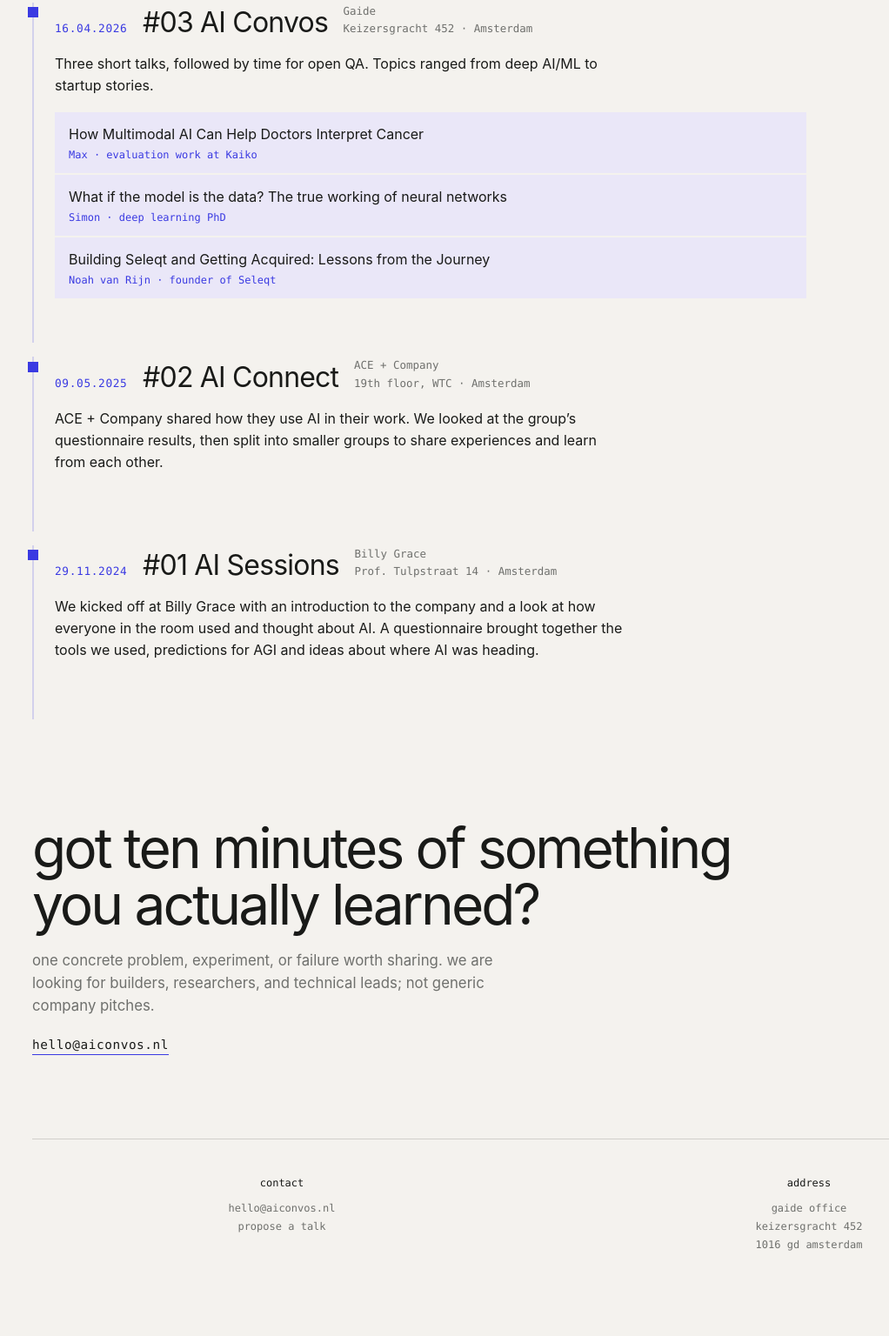
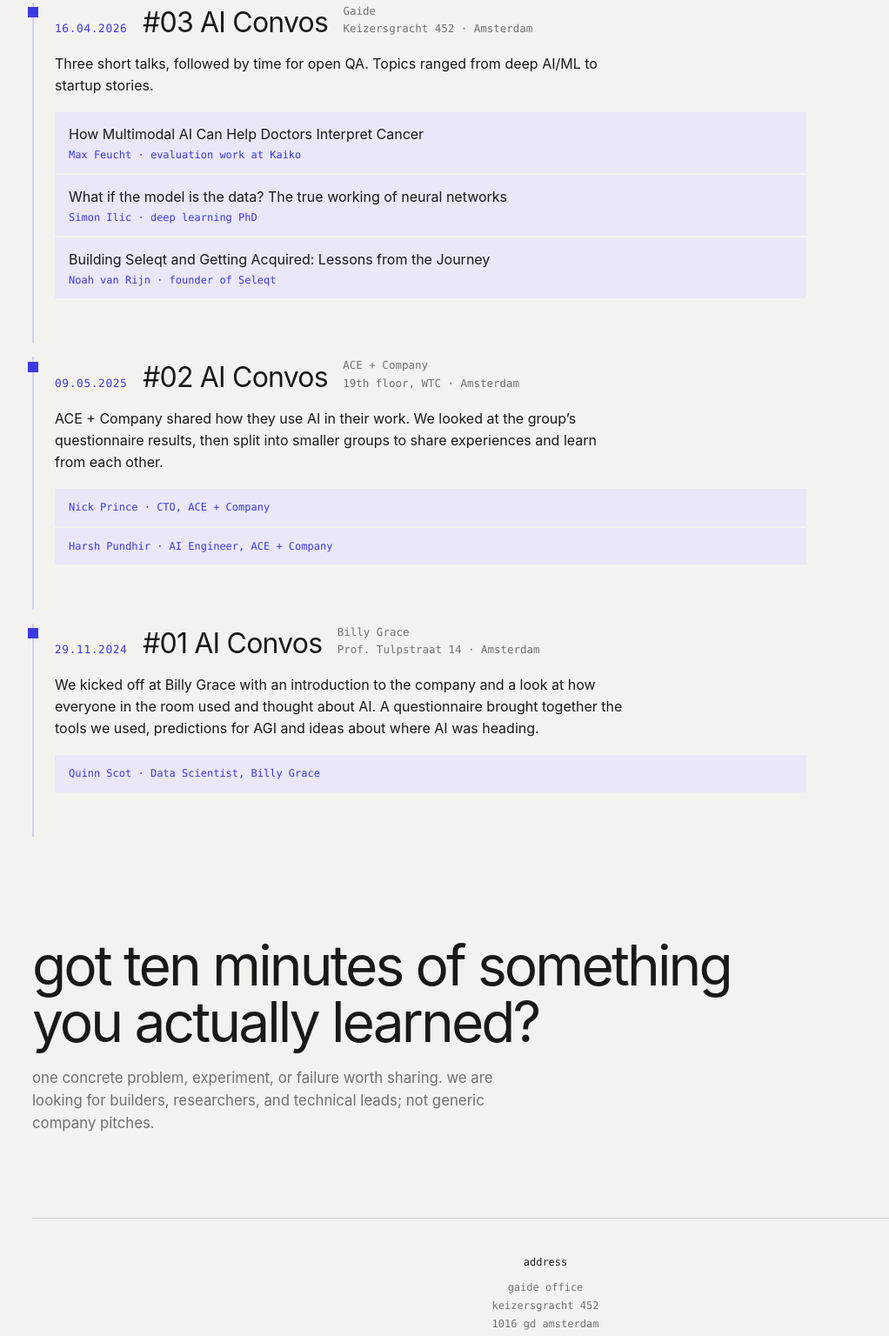
Before and after one commit to willemhuijzer/ai-convos-website, a plain HTML site: page index.html in a window 1280 px wide. Shown: the part 1323-2859 px from the top of the page at 87% size, without its empty margins (13-1035 px from the left). Before the commit the page ends 2805 px from the top, so only its background shows below. Drawn offline with Linux system fonts and the light colour scheme.

Commit message:
Title all editions AI Convos, add speaker names, remove contact email
Co-Authored-By: Claude Opus 5.5 <noreply@anthropic.com>

```diff
--- a/index.html
+++ b/index.html
@@ -180,6 +180,7 @@
     .talk { padding: 0.9rem 1rem; background: rgba(232, 228, 251, 0.78); }
     .talk-title { line-height: 1.35; }
     .talk-speaker { margin-top: 0.35rem; color: var(--accent); font-family: var(--mono); font-size: 0.75rem; }
+    .talk-speaker:first-child { margin-top: 0; }
 
     .section-title {
       max-width: 22ch;
@@ -196,7 +197,7 @@
 
     footer {
       display: grid;
-      grid-template-columns: repeat(2, minmax(0, 1fr));
+      grid-template-columns: minmax(0, 1fr);
       gap: 2rem;
       width: min(1180px, calc(100% - 40px));
       margin: 6rem auto 0;
@@ -240,7 +241,7 @@
     <nav class="site-nav" aria-label="Main navigation">
       <a href="#events">events</a>
       <a href="#speak">speak</a>
-      <a href="mailto:hello@aiconvos.nl?subject=Join%20AI%20Convos">join</a>
+      <a href="#events">join</a>
     </nav>
   </header>
 
@@ -265,8 +266,7 @@
         <div class="event-meta">
           19:00 till late<br>
           keizersgracht 452<br>
-          <span class="free">free</span><br>
-          <a class="text-link event-join" href="mailto:hello@aiconvos.nl?subject=Join%20AI%20Convos%20%234">join the list</a>
+          <span class="free">free</span>
         </div>
         <div class="event-date">05<span>.11.2026</span></div>
       </div>
@@ -284,11 +284,11 @@
         <div class="talks" aria-label="Talks at edition 3">
           <div class="talk">
             <div class="talk-title">How Multimodal AI Can Help Doctors Interpret Cancer</div>
-            <div class="talk-speaker">Max · evaluation work at Kaiko</div>
+            <div class="talk-speaker">Max Feucht · evaluation work at Kaiko</div>
           </div>
           <div class="talk">
             <div class="talk-title">What if the model is the data? The true working of neural networks</div>
-            <div class="talk-speaker">Simon · deep learning PhD</div>
+            <div class="talk-speaker">Simon Ilic · deep learning PhD</div>
           </div>
           <div class="talk">
             <div class="talk-title">Building Seleqt and Getting Acquired: Lessons from the Journey</div>
@@ -299,34 +299,41 @@
       <article class="past-event">
         <div class="past-heading">
           <time class="past-date" datetime="2025-05-09">09.05.2025</time>
-          <div class="past-title">#02 AI Connect</div>
+          <div class="past-title">#02 AI Convos</div>
           <div class="past-meta">ACE + Company<br>19th floor, WTC · Amsterdam</div>
         </div>
         <p class="past-summary">ACE + Company shared how they use AI in their work. We looked at the group’s questionnaire results, then split into smaller groups to share experiences and learn from each other.</p>
+        <div class="talks" aria-label="Speakers at edition 2">
+          <div class="talk">
+            <div class="talk-speaker">Nick Prince · CTO, ACE + Company</div>
+          </div>
+          <div class="talk">
+            <div class="talk-speaker">Harsh Pundhir · AI Engineer, ACE + Company</div>
+          </div>
+        </div>
       </article>
       <article class="past-event">
         <div class="past-heading">
           <time class="past-date" datetime="2024-11-29">29.11.2024</time>
-          <div class="past-title">#01 AI Sessions</div>
+          <div class="past-title">#01 AI Convos</div>
           <div class="past-meta">Billy Grace<br>Prof. Tulpstraat 14 · Amsterdam</div>
         </div>
         <p class="past-summary">We kicked off at Billy Grace with an introduction to the company and a look at how everyone in the room used and thought about AI. A questionnaire brought together the tools we used, predictions for AGI and ideas about where AI was heading.</p>
+        <div class="talks" aria-label="Speakers at edition 1">
+          <div class="talk">
+            <div class="talk-speaker">Quinn Scot · Data Scientist, Billy Grace</div>
+          </div>
+        </div>
       </article>
     </section>
 
     <section class="speak-section shell" id="speak" aria-labelledby="speak-title">
       <h2 class="section-title" id="speak-title">got ten minutes of something you actually learned?</h2>
       <p>one concrete problem, experiment, or failure worth sharing. we are looking for builders, researchers, and technical leads; not generic company pitches.</p>
-      <a class="text-link" href="mailto:hello@aiconvos.nl?subject=Talk%20proposal%20for%20AI%20Convos">hello@aiconvos.nl</a>
     </section>
   </main>
 
   <footer>
-    <div>
-      <div class="footer-title">contact</div>
-      <a href="mailto:hello@aiconvos.nl">hello@aiconvos.nl</a><br>
-      <a href="#speak">propose a talk</a>
-    </div>
     <div>
       <div class="footer-title">address</div>
       gaide office<br>
```
Also changed, not shown: AGENTS.md (+1 -1 lines), events/01-ai-sessions.md (+1 -0 lines), events/02-ai-connect.md (+9 -2 lines), events/03-ai-convos.md (+2 -2 lines).
